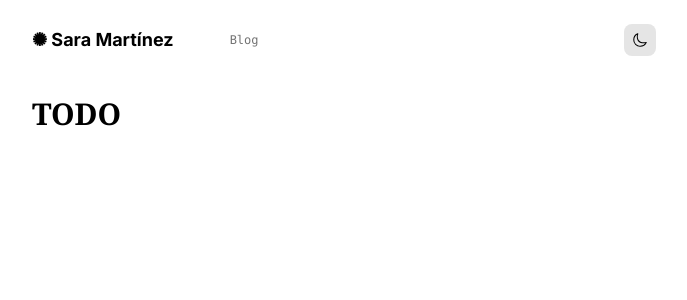
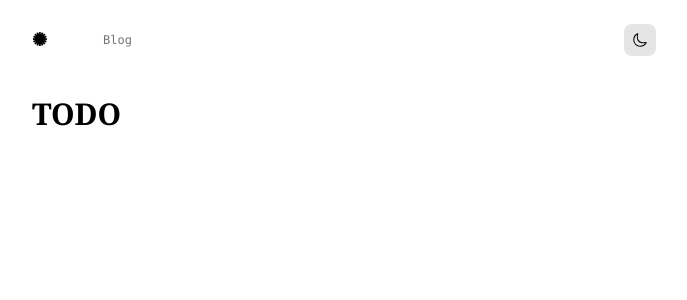
Before and after one commit to smartido/website, a Next.js app: page / in a window 1280 px wide. Shown: the top 300 px of the page, without its empty margins (296-983 px from the left). Built offline with nearby package versions, Linux system fonts and the light colour scheme.

Commit message:
[feat]: remove my name

```diff
--- a/components/header.tsx
+++ b/components/header.tsx
@@ -12,13 +12,13 @@ function Logo() {
   return (
     <span className="font-bold text-md md:text-lg whitespace-nowrap">
       {pathname === "/" ? (
-        <span className="cursor-default pr-2">✺ Sara Martínez</span>
+        <span className="cursor-default pr-2">✺</span>
       ) : (
         <Link
           href="/"
           className="hover:text-black dark:hover:text-white p-2 -ml-2 transition-all"
         >
-          ✺ Sara Martínez
+          ✺
         </Link>
       )}
     </span>
```
